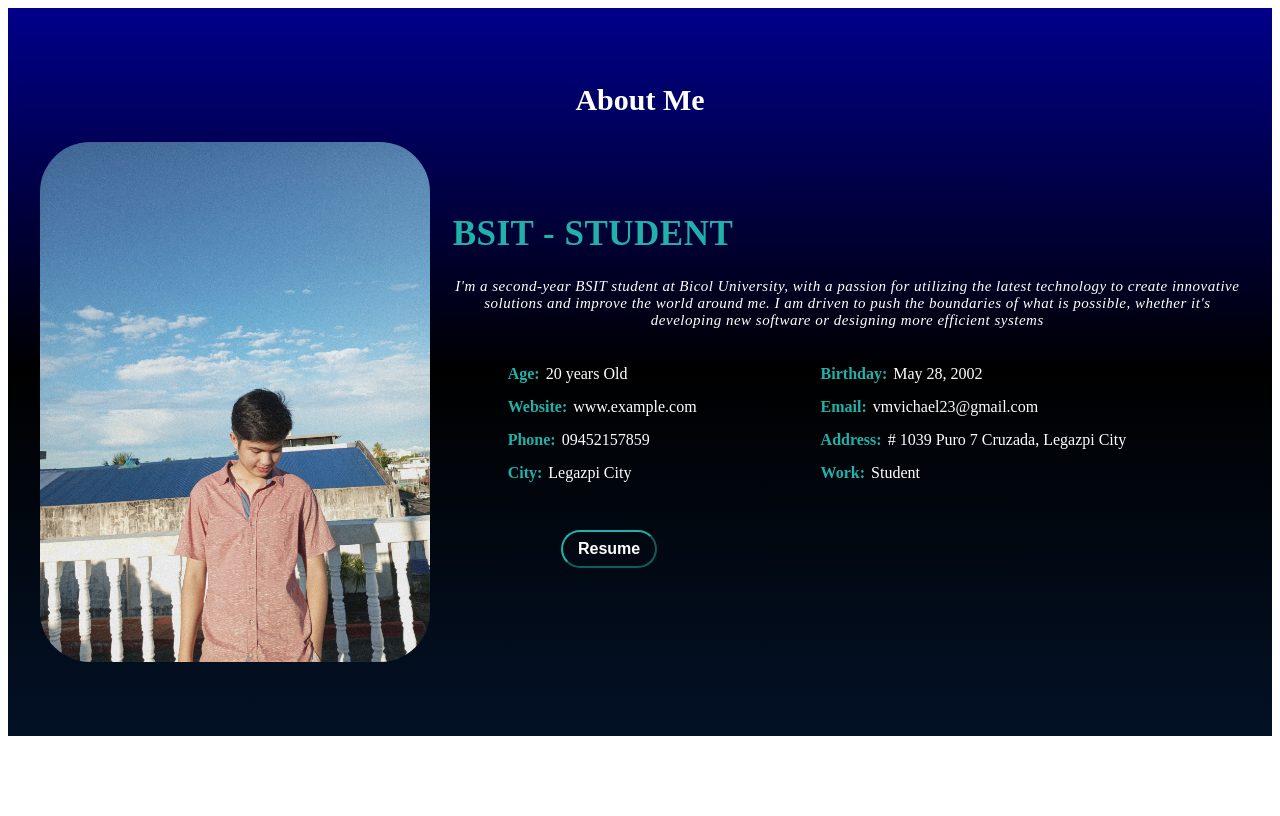
After one commit to JMichaelVargas/Vargas_JohnMichael, a PHP site: page /about.html in a window 1280 px wide. The commit adds this page. Run offline with PHP 8.4, Linux system fonts and the light colour scheme.

Commit message:
seperate code about section -html,css using js

```diff
--- /dev/null
+++ b/html/about.html
@@ -0,0 +1,55 @@
+<!DOCTYPE html>
+<html lang="en">
+<head>
+    <meta charset="UTF-8">
+    <meta http-equiv="X-UA-Compatible" content="IE=edge">
+    <meta name="viewport" content="width=device-width, initial-scale=1.0">
+    <link rel="stylesheet" href="/html/css/about.css">
+    <title>Document</title>
+</head>
+<body>
+    <section class="about section" id="about">
+    <h1  class="sub-heading">About <span>Me</span></h1>
+    <div class="about-col">
+        <div class="img-col">
+            <img src="img/mike2.jpg" alt="">
+        </div>
+        <div class="info">
+            <h2>BSIT - STUDENT</h2>
+            <p>I'm a second-year BSIT student at Bicol University, with a passion for utilizing the latest technology to create innovative solutions and improve the world around me. I am driven to push the boundaries of what is possible, whether it's developing new software or designing more efficient systems</p>
+            <div class="icon-list-col">
+                <!--Left List-->
+                <div class="icon-list">
+                    <ul>
+                        <li><i class="fa-solid"></i> <strong>Age: </strong><span>20 years Old</span></li>
+                        <li><i class="fa-solid"></i> <strong>Website: </strong><span>www.example.com</span></li>
+                        <li><i class="fa-solid"></i> <strong>Phone: </strong><span>09452157859</span></li>
+                        <li><i class="fa-solid "></i> <strong>City: </strong><span>Legazpi City</span></li>
+                        <div class="resume">
+                          <a href="Memorizing for exam.docx" download>
+                            <button class="btn">Resume</button>
+                          </a>
+                        </div>
+
+                    </ul>
+                </div>
+
+                      <!--Right List-->
+                      <div class="icon-list">
+                        <ul>
+                            <li><i class="fa-solid"></i> <strong>Birthday: </strong><span>May 28, 2002</span></li>
+                            <li><i class="fa-solid"></i> <strong>Email: </strong><span>vmvichael23@gmail.com</span></li>
+                            <li><i class="fa-solid"></i> <strong>Address: </strong><span># 1039 Puro 7 Cruzada, Legazpi City</span></li>
+                            <li><i class="fa-solid"></i> <strong>Work: </strong><span>Student</span></li>
+                        </ul>
+
+                    </div>
+
+            </div>
+        </div>
+    </div>
+    </div>
+    </section>
+    <script src="js/main.js"></script>
+</body>
+</html>
--- /dev/null
+++ b/html/css/about.css
@@ -0,0 +1,215 @@
+@import url('https://fonts.googleapis.com/css2?family=Pacifico&display=swap');
+root{
+    --primary: #ED3833;
+    --secondary: #191C26;
+    --roboto:'Roboto', sans-serif;
+}
+
+body{
+    background-color: var(--secondary);
+    height: 100vh;
+    overflow-x: hidden;
+}
+
+.navbar{
+    background: rgb(3, 17, 38);
+    padding: 1rem 3rem;
+    height: 0rem;
+    min-height: 9vh;
+    position: fixed;
+    top: 0;
+    left: 0;
+    right: 0;
+    z-index: 1;
+}
+
+.navbar .navbar-brand a {
+    padding: 1rem 0;
+    display: block;
+    text-decoration: none;
+  }
+
+  .navbar-brand i{
+    color: lightseagreen;
+    margin-right: 3px;
+  }
+
+  .navbar-brand {
+    font-family: 'Pacifico', cursive;
+    font-size: 1.8rem;
+    transition: all 0.3s ease;
+    color: white;
+  }
+
+  .navbar-brand:hover {
+    color: lightseagreen;
+  }
+
+  .navbar-nav li {
+    display: inline-block;
+    margin-right: 20px;
+  }
+
+  .navbar-nav li:last-child {
+    margin-right: 0;
+  }
+
+  .navbar-nav li a {
+    color: #fff;
+    text-decoration: none;
+    padding: 5px 15px;
+    display: inline-block;
+    border-radius: 20px;
+    transition: background-color 0.3s ease, color 0.3s ease;
+    font-size: 15 px;
+  }
+
+  .navbar-nav li a:hover {
+    background-color: #fff;
+    color: lightseagreen;
+  }
+
+  .navbar-collapse {
+    background: rgb(3, 17, 38);
+  }
+
+  .btn {
+    font-family: 'Poppins', sans-serif;
+    font-size: 16px;
+    font-weight: 600;
+    color: white;
+    background-color: transparent;
+    border-color: lightseagreen;
+    border-radius: 25px;
+    padding: 8px 15px;
+    transition: all 0.3s ease-in-out;
+    cursor: pointer;
+  }
+
+  .btn:hover {
+    background-color: lightseagreen;
+    color: #fff;
+  }
+
+  .btn:focus,
+  .btn:active {
+    box-shadow: none;
+    outline: none;
+  }
+
+  .btn:disabled {
+    opacity: 0.5;
+    cursor: not-allowed;
+  }
+
+  .about{
+    background: linear-gradient(to bottom, darkblue, black, rgb(3, 17, 38));
+    background-repeat: no-repeat;
+    background-size: cover;
+    background-attachment: fixed;
+  }
+
+  #about{
+    padding: 70px 30px;
+  }
+
+  .sub-heading{
+    color: white;
+    font-size: 30px;
+    margin-bottom: 10px;
+    margin-top: 5px; /* adjust this value to change the spacing */
+    text-align: center;
+  }
+
+
+  .divider{
+    width: 80px;
+    height: 4px;
+    background-color: var(--themeColor);
+    border-radius: 3px;
+  }
+
+  #about p{
+    color: var(--themeColor);
+    font-size: 15px;
+    letter-spacing: 0.4px;
+    font-weight: 400;
+    margin-top: 15px;
+    text-align: center;
+  }
+
+  #about .about-col{
+    display: flex;
+    gap: 20px;
+    margin-top: 25px;
+    align-items: center; /* add this line */
+  }
+
+  #about .about-col .img-col{
+    flex-basis: 35%;
+    text-align: center;
+  }
+
+  #about .about-col .img-col img{
+    width: 390px;
+    border-radius: 50px;
+  }
+
+
+  #about .about-col .info{
+    flex-basis: 70%;
+  }
+
+  #about .about-col .info h2{
+    color: lightseagreen;
+    font-weight: 700;
+    font-size: 35px;
+    letter-spacing: 0.5px;
+    margin-top: -10px;
+  }
+
+  #about .about-col .info p{
+    color: white;
+    font-size: 15px;
+    letter-spacing: 0.5px;
+    margin-top: -5px;
+    font-style: italic;
+  }
+
+  #about .about-col .info .icon-list-col{
+    display: flex;
+    margin-top: 20px;
+    gap: 40px;
+  }
+
+  #about .about-col .info .icon-list-col .icon-list ul li{
+    list-style: none;
+    margin: 15px;
+  }
+
+  #about .about-col .info .icon-list-col .icon-list ul li strong{
+    font-weight: 600px;
+    margin-right: 2px;
+    color: lightseagreen;
+  }
+
+  #about .about-col .info .icon-list-col .icon-list ul li span{
+    font-weight: 500px;
+    margin-right: 14px;
+    font-size: 16px;
+    color: #fff;
+  }
+
+  .resume{
+    display: flex;
+    justify-content: center;
+    margin-top: 3rem; /* adjust margin as needed */
+  }
+
+  .sub{
+    color: white;
+    font-size: 30px;
+    margin-bottom: 10px;
+    margin-top: 100px; /* adjust this value to change the spacing */
+    text-align: center;
+  }
--- a/html/js/main.js
+++ b/html/js/main.js
@@ -10,3 +10,12 @@ const button = document.querySelector('button');
 button.addEventListener('click', function() {
   jobTitle.classList.add('typing');
 });
+
+
+const section = document.querySelector('#about-section');
+
+fetch('about.html')
+  .then(response => response.text())
+  .then(data => {
+    section.innerHTML = data;
+  });
```
Also changed, not shown: html/css/style.css (+2 -114 lines), html/home.html (+4 -42 lines), html/css/mike4.jpg (deleted).
